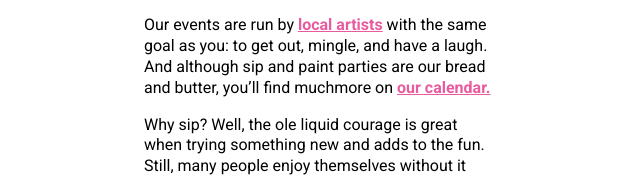
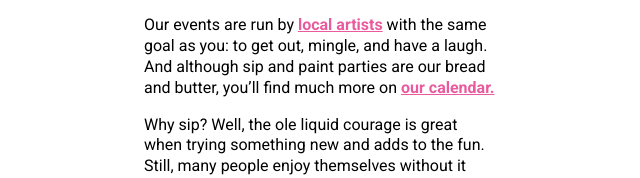
Before and after one commit to m-zamil/paintnite-about-us, a plain HTML site: page index.html in a window 1280 px wide. Shown: the part 759-937 px from the top of the page, 528-1168 px from the left. Drawn offline with nearby package versions, Linux system fonts and the light colour scheme; a script that the page names is missing.

Commit message:
repo updated

```diff
--- a/index.html
+++ b/index.html
@@ -71,7 +71,7 @@
             <div class="what__content">
               <img class="what__top-image" src="./assets/images/top-whatPN.png" alt="" />
               <h2 class="section__title">what is <br />PaintNite.com?</h2>
-              <p class="section__subtitle">Our events are run by <a href="./become-an-event-owner" class="bold text-pink u">local artists</a> with the same goal as you: to get out, mingle, and have a laugh. And although sip and paint parties are our bread and butter, you’ll find muchmore on <a href="./calendar/in-person/united-states" class="bold text-pink u">our calendar.</a></p>
+              <p class="section__subtitle">Our events are run by <a href="./become-an-event-owner" class="bold text-pink u">local artists</a> with the same goal as you: to get out, mingle, and have a laugh. And although sip and paint parties are our bread and butter, you’ll find much more on <a href="./calendar/in-person/united-states" class="bold text-pink u">our calendar.</a></p>
               <p class="section__subtitle">Why sip? Well, the ole liquid courage is great when trying something new and adds to the fun. Still, many people enjoy themselves without it and keep coming back for more.</p>
               <p class="section__subtitle">Oh, and just a heads up, this is <span class="bold italic">not</span> an art class. Sure, you’ll learn a few tricks with step-by-step instructions, but this is far from serious. We’re in the fun business!</p>
             </div>
```
